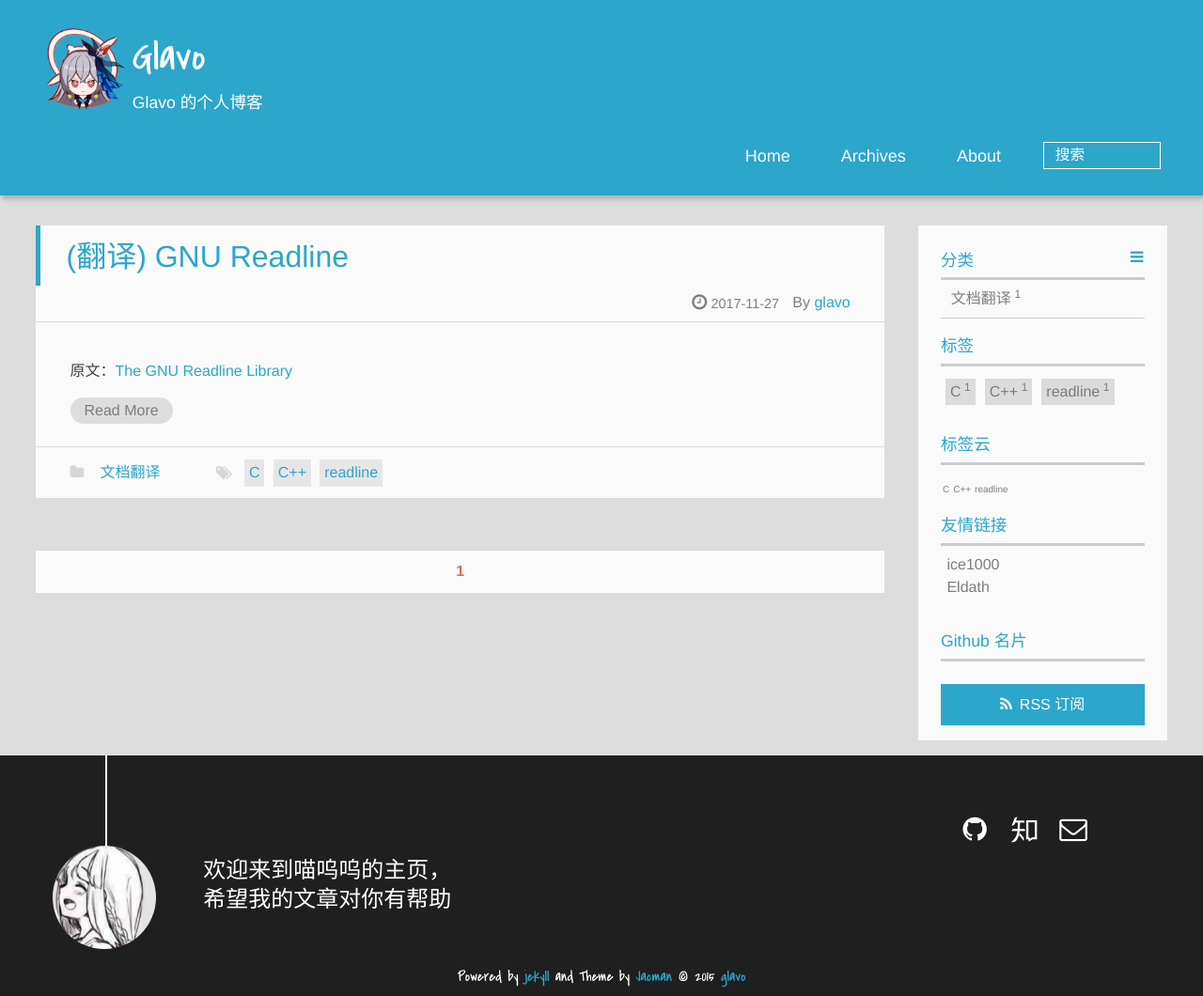
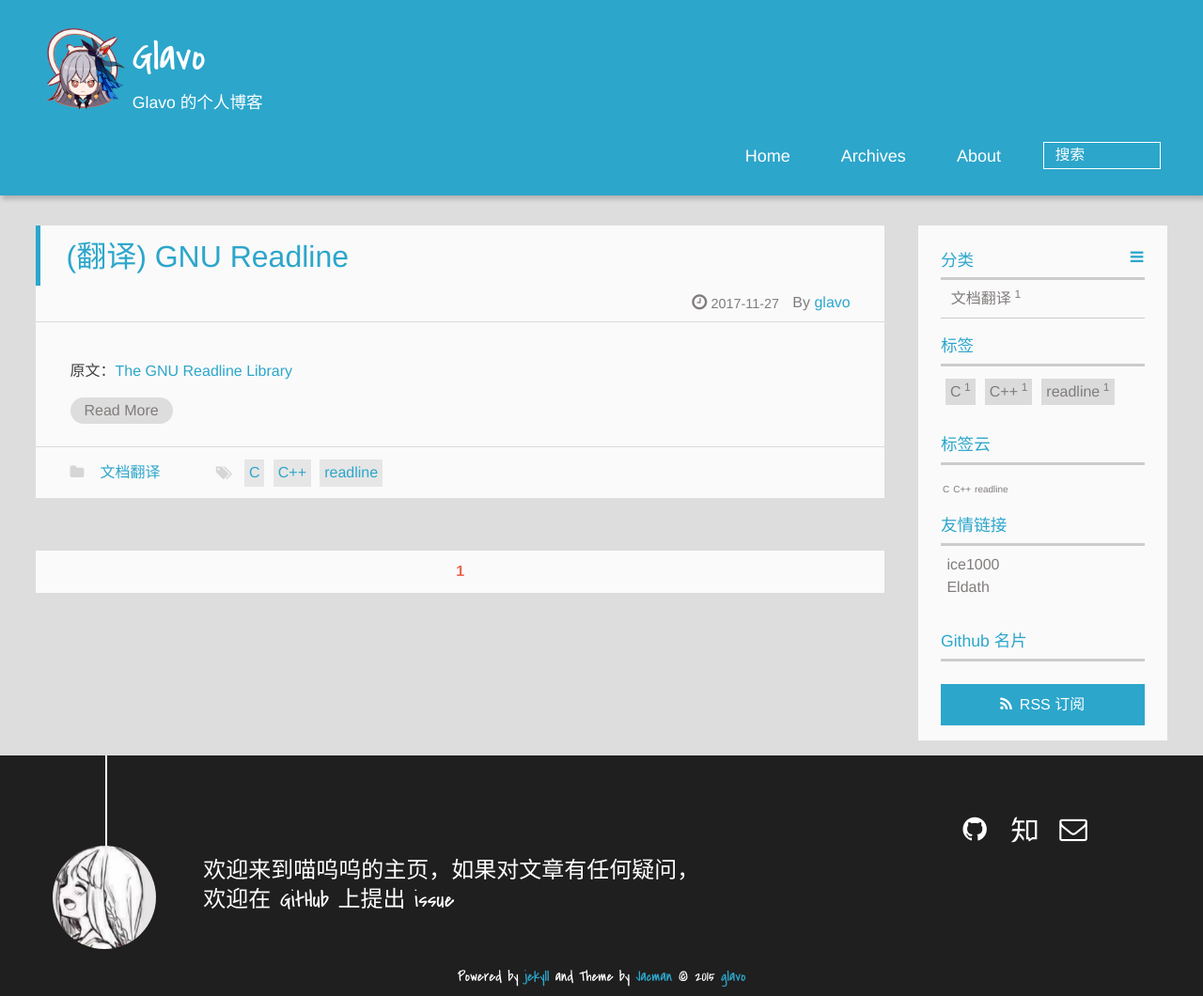
Before and after one commit to Glavo/glavo.github.io, a Jekyll site: the page built from index.html, in a window 1280 px wide. Shown: the whole page at 94% size. Built offline with Jekyll 4.4.1, drawn with Linux system fonts in a browser that asks for light colours; a script that is not in the unit is left out; the list of posts is cut into pages by our own code.

Commit message:
update confing and favicon

```diff
--- a/_config.yml
+++ b/_config.yml
@@ -85,8 +85,8 @@ share_to: true #enable share-to buttons if true
 #### Author information
 author:
   name: glavo      ## e.g. wuchong Author name
-  intro_line1:  "欢迎来到喵呜呜的主页，"    ## your introduction on the bottom of the page
-  intro_line2:  "希望我的文章对你有帮助"  ## the 2nd line
+  intro_line1:  "欢迎来到喵呜呜的主页，如果对文章有任何疑问，"    ## your introduction on the bottom of the page
+  intro_line2:  "欢迎在 GitHub 上提出 issue"  ## the 2nd line
   weibo:      ## e.g. wuchong1014 or 2176287895 for http://weibo.com/2176287895
   weibo_verifier:  ## e.g. b3593ceb Your weibo-show widget verifier ,if you use weibo-show it is needed.
   tsina:      ## e.g. 2176287895  Your weibo ID,It will be used in share button.
```
Also changed, not shown: assets/img/favicon.ico.
